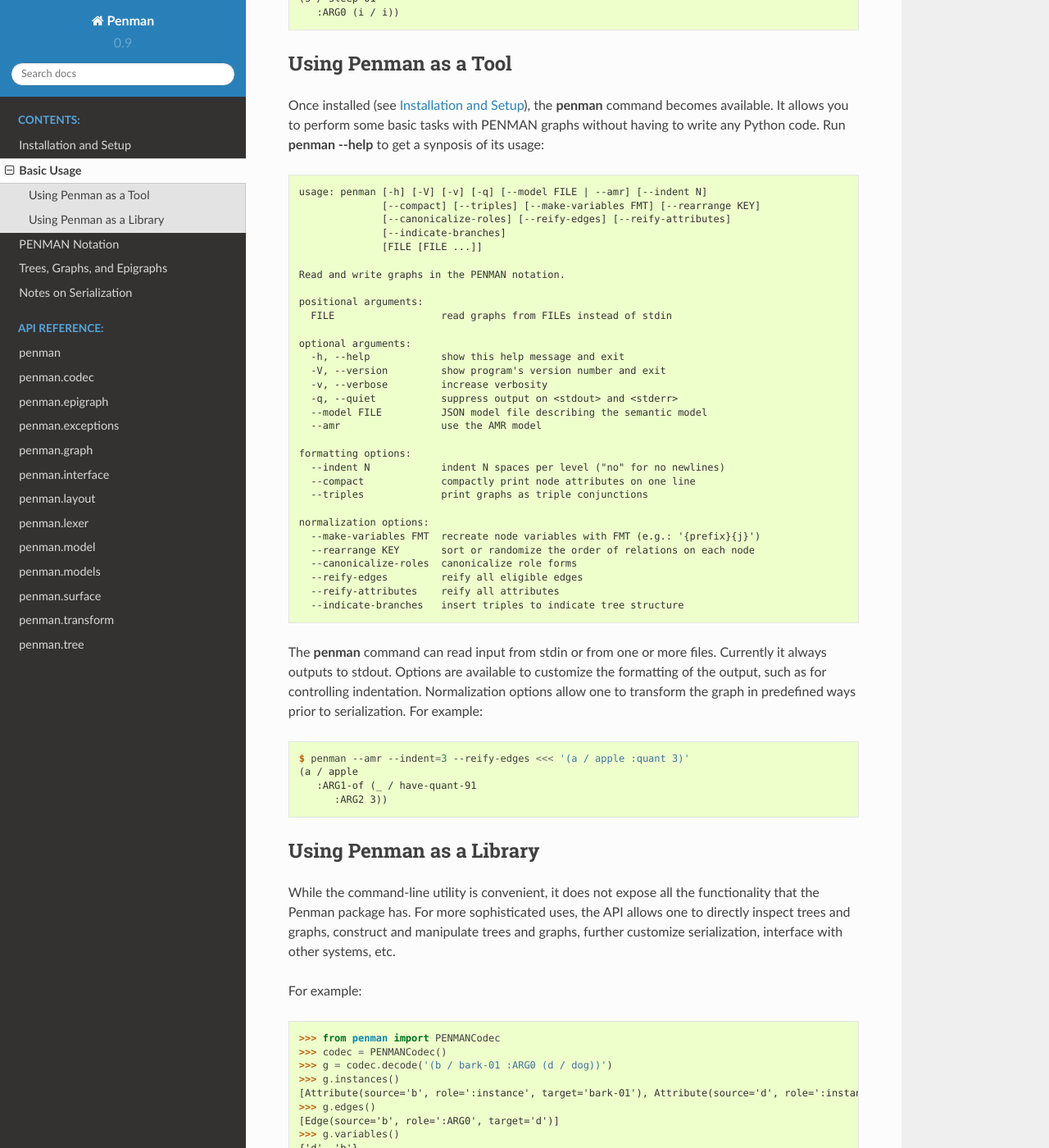
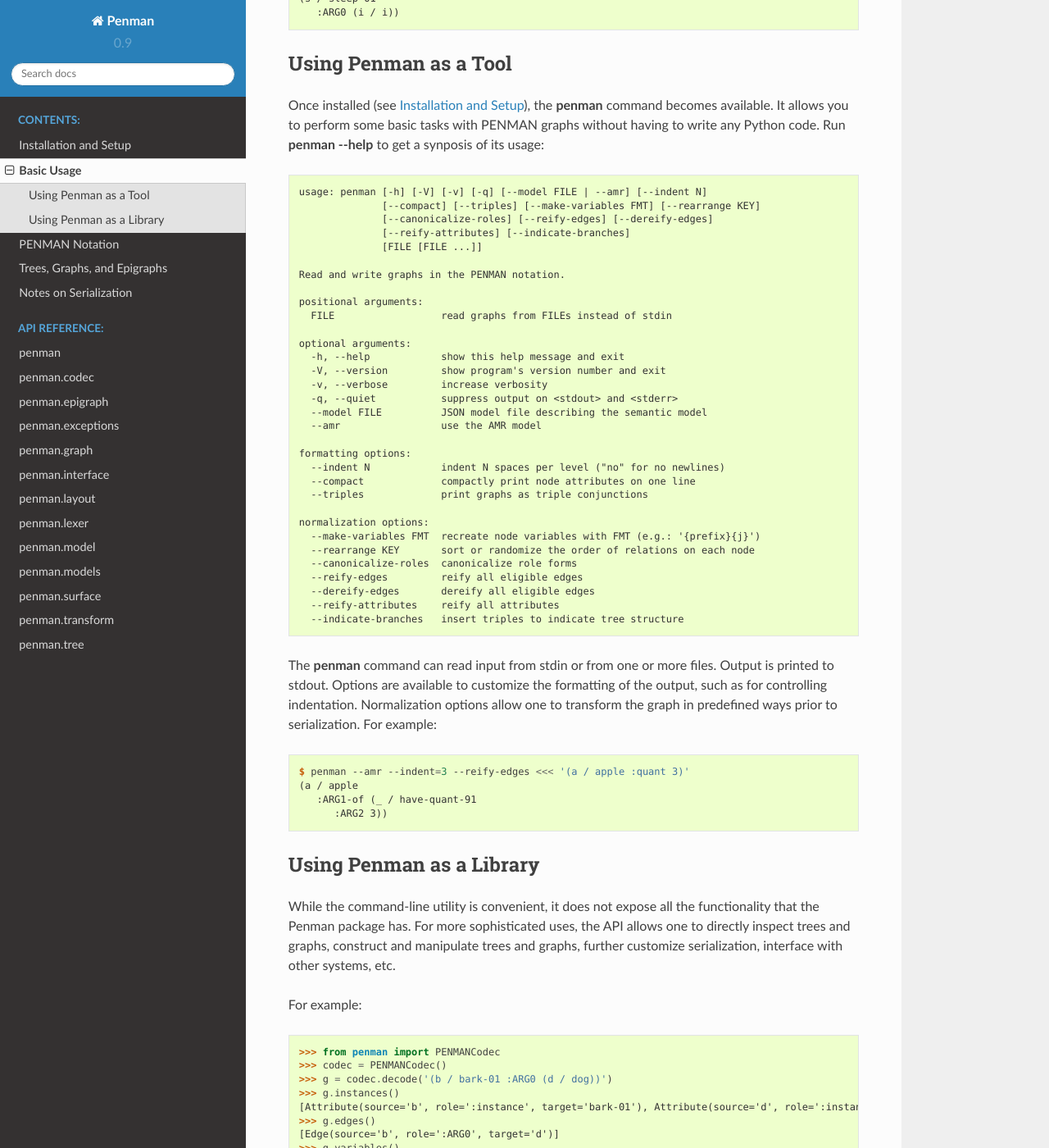
Before and after one commit to goodmami/penman, a Sphinx documentation site: the page built from docs/basic.rst, in a window 1280 px wide and 1400 px high, scrolled down 487 px. Shown: the whole window at 82% size. Built offline with Sphinx 7.4.7 and the Read the Docs theme 2.0.0, drawn with Linux system fonts in a browser that asks for light colours.

```diff
--- a/docs/basic.rst
+++ b/docs/basic.rst
@@ -36,8 +36,8 @@ PENMAN graphs without having to write any Python code. Run
 
    usage: penman [-h] [-V] [-v] [-q] [--model FILE | --amr] [--indent N]
                  [--compact] [--triples] [--make-variables FMT] [--rearrange KEY]
-                 [--canonicalize-roles] [--reify-edges] [--reify-attributes]
-                 [--indicate-branches]
+                 [--canonicalize-roles] [--reify-edges] [--dereify-edges]
+                 [--reify-attributes] [--indicate-branches]
                  [FILE [FILE ...]]
 
    Read and write graphs in the PENMAN notation.
@@ -63,14 +63,15 @@ PENMAN graphs without having to write any Python code. Run
      --rearrange KEY       sort or randomize the order of relations on each node
      --canonicalize-roles  canonicalize role forms
      --reify-edges         reify all eligible edges
+     --dereify-edges       dereify all eligible edges
      --reify-attributes    reify all attributes
      --indicate-branches   insert triples to indicate tree structure
 
 The :command:`penman` command can read input from stdin or from one or
-more files. Currently it always outputs to stdout. Options are
-available to customize the formatting of the output, such as for
-controlling indentation. Normalization options allow one to transform
-the graph in predefined ways prior to serialization. For example:
+more files. Output is printed to stdout. Options are available to
+customize the formatting of the output, such as for controlling
+indentation. Normalization options allow one to transform the graph in
+predefined ways prior to serialization. For example:
 
 .. code-block:: console
 
```
Also changed, not shown: README.md (+26 -10 lines), docs/index.rst (+8 -0 lines).
